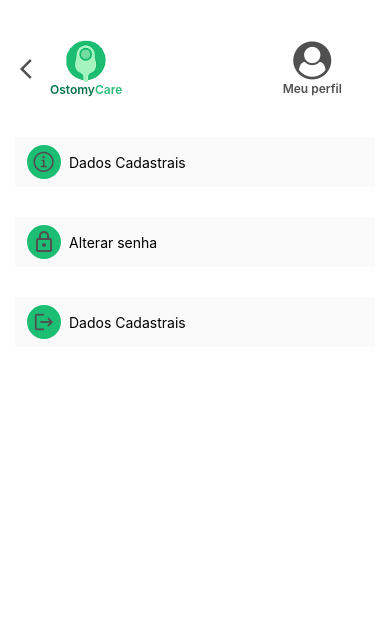
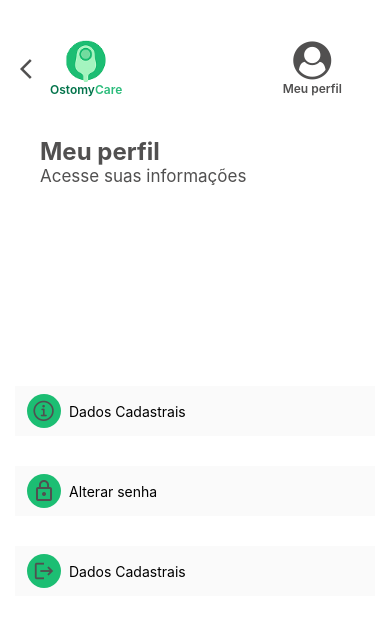
Before and after one commit to OstomyCareApp/OstomyCareView, a React Native app: screen / in a window 390 px wide. Shown: the top 626 px of the page. Built offline with nearby package versions, Linux system fonts and the light colour scheme.

Commit message:
feat: Componente texto topo da tela

```diff
--- a/Theme.ts
+++ b/Theme.ts
@@ -21,7 +21,7 @@ export const CORES = {
 
 export const SIZE_TEXT ={
     titulo: 24,
-    descricao:18,
+    descricao:17,
     tituloCampoEntradaTexto: 16,
     descricaoCampoEntradaTexto: 16,
     tituloCabecalho:16,
--- /dev/null
+++ b/src/Componentes/TextoApresentação/index.tsx
@@ -0,0 +1,17 @@
+import { View , Text} from "react-native";
+import styles from "./styles";
+type Props={
+    titulo: string;
+    descricao:string;
+}
+
+function TextoApresentacao({titulo, descricao}:Props){
+    return(
+        <View>
+            <Text style ={styles.titulo}>{titulo}</Text>
+            <Text style ={styles.descricao}>{descricao}</Text>
+        </View>
+    )
+}
+
+export default TextoApresentacao;
--- /dev/null
+++ b/src/Componentes/TextoApresentação/styles.ts
@@ -0,0 +1,17 @@
+import { StyleSheet } from "react-native";
+import { CORES, SIZE_TEXT } from "../../../Theme";
+
+
+const styles = StyleSheet.create({
+    titulo:{
+        fontSize: SIZE_TEXT.titulo,
+        fontWeight:'bold',
+        color:CORES.titulo
+    },
+    descricao:{
+        fontSize: SIZE_TEXT.descricao,
+        color:CORES.titulo
+    }
+})
+
+export default styles;
--- a/src/screen/Perfil/index.tsx
+++ b/src/screen/Perfil/index.tsx
@@ -7,10 +7,18 @@ import { CORES } from "../../../Theme"
 import MaterialIcons from '@expo/vector-icons/MaterialIcons';
 import Ionicons from '@expo/vector-icons/Ionicons';
 import styles from "./styles";
+import TextoApresentacao from "../../Componentes/TextoApresentação";
 function Perfil(){
     return(
         <View style={ styles.container}>
             <Cabecalho></Cabecalho>
+
+            <View style ={styles.apresentacao}>
+                <TextoApresentacao
+                titulo="Meu perfil"
+                descricao="Acesse suas informações"
+                ></TextoApresentacao>
+            </View>
 
             <View style={styles.containerBotao}>
                 <BotaoIcone titulo={'Dados Cadastrais'}
--- a/src/screen/Perfil/styles.ts
+++ b/src/screen/Perfil/styles.ts
@@ -1,13 +1,17 @@
 import { StyleSheet } from "react-native";
-
 
 const styles = StyleSheet.create({
     container:{
-        flex:1
+        flex:1,
+
+    },
+    apresentacao:{
+        paddingHorizontal:40,
     },
     containerBotao:{
+        paddingVertical:200,
+        justifyContent:'center',
         alignItems:'center',
-        justifyContent:'center',
         gap:30
     }
 })
```
